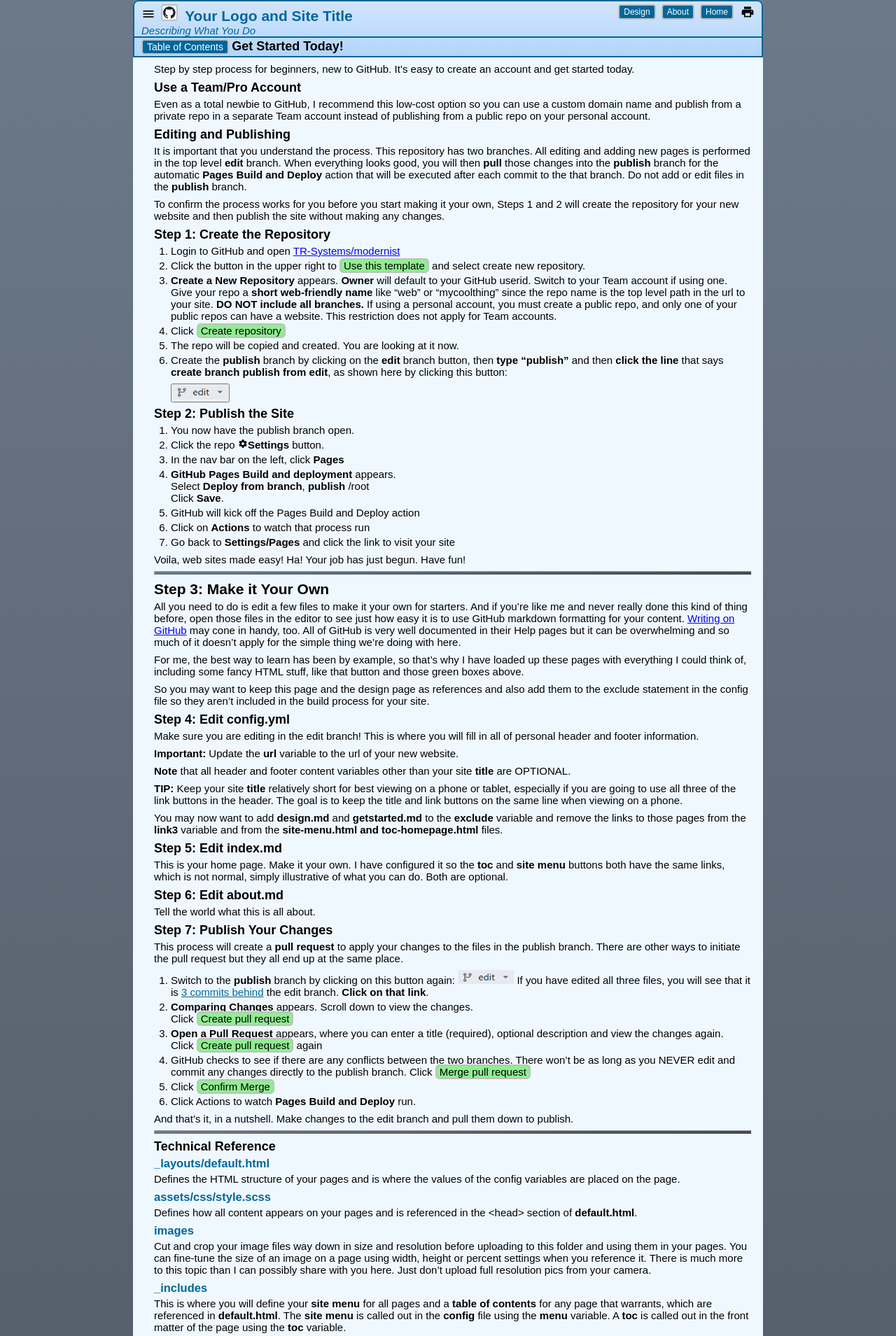
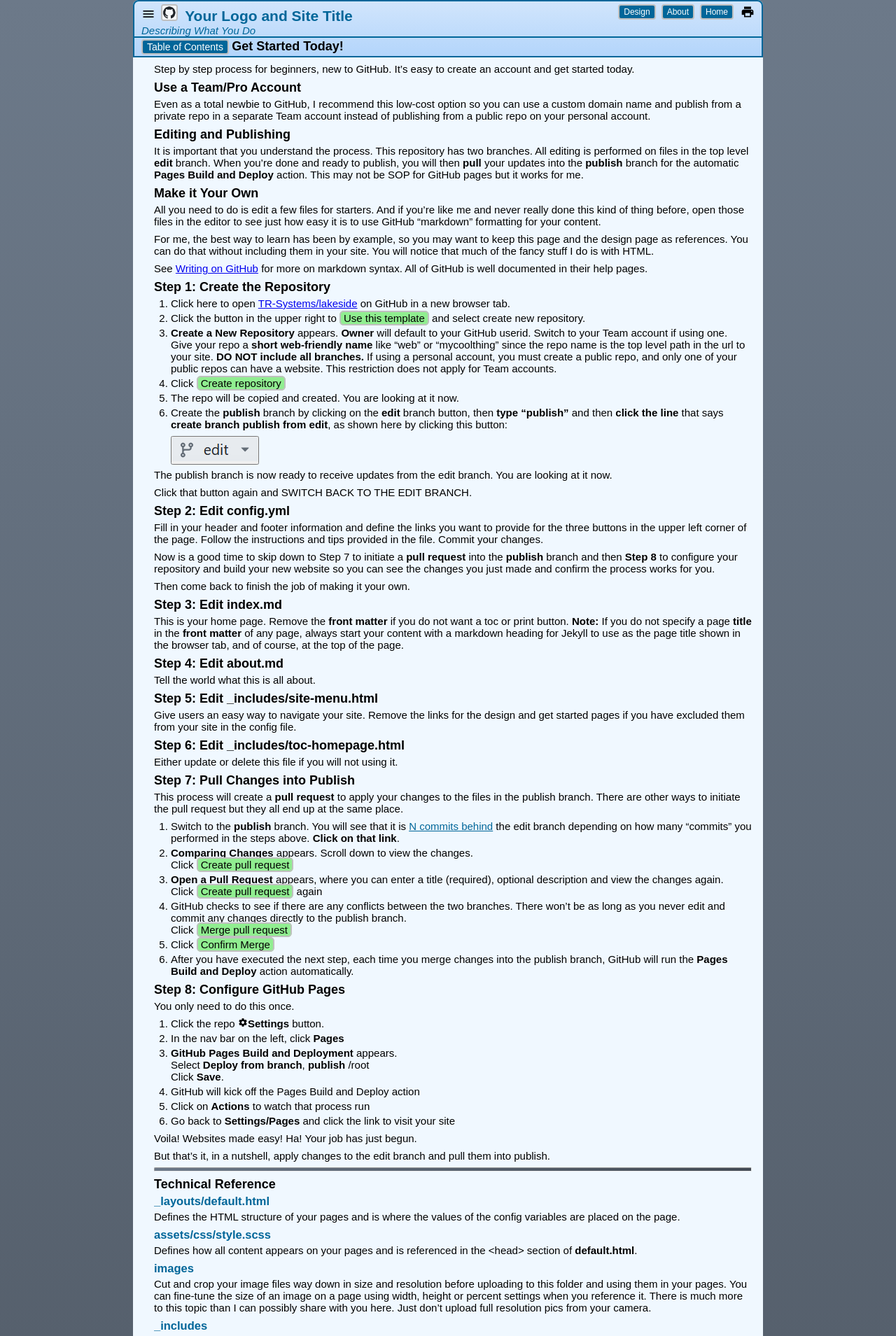
Before and after one commit to TR-Systems/modernist, a Jekyll site: the page built from getstarted.md, in a window 1280 px wide. Shown: the top 1909 px of the page at 70% size. Built offline with Jekyll 4.4.1, drawn with Linux system fonts in a browser that asks for light colours; our own code applies the rules of GitHub Pages for plain Markdown files; some of the changed text lies outside the part shown.

Commit message:
overhaul get started

````diff
--- a/_includes/toc-getstarted.html
+++ b/_includes/toc-getstarted.html
@@ -4,12 +4,9 @@
 <div id="tocContent" class="drop-content">
 <a href="#editing-and-publishing">Editing and Publishing</a>
 <a href="#step-1-create-the-repository">Step 1: Create the Repository</a>
-<a href="#step-2-publish-the-site">Step 2: Publish the Site</a>
-<a href="#step-3-make-it-your-own">Step 3: Make it Your Own</a>
-<a href="#step-4-edit-configyml">Step 4: Edit _config.yml</a>
-<a href="#step-5-edit-indexmd">Step 5: Edit index.md</a>
-<a href="#step-6-edit-aboutmd">Step 6: Edit about.md</a>
-<a href="#step-7-publish-your-changes">Step 7: Publish Your Changes</a>
+<a href="#step-2-edit-configyml">Step 2: Edit _config.yml</a>
+<a href="#step-7-pull-changes-into-publish">Step 7: Pull Changes into Publish</a>
+<a href="#step-8-configure-github-pages">Step 8: Configure GitHub Pages</a>
 <a href="#technical-reference">Technical Reference</a>
 <a href="#google-analytics">Google Analytics</a>
 <a href="#develop-on-windows">Develop on Windows</a>
--- a/assets/css/style.scss
+++ b/assets/css/style.scss
@@ -297,8 +297,8 @@ pre {
 
 blockquote {
   margin: 0 0 8px;
-  padding: 6px 10px;
-  border-left: 6px solid #069;
+  padding: 4px 10px;
+  border-left: 4px solid #069;
   border-radius: 0 6px 6px 0;
   background: #cce0ea;
   width: max-content;
--- a/getstarted.md
+++ b/getstarted.md
@@ -10,13 +10,17 @@ Step by step process for beginners, new to GitHub. It's easy to create an accoun
 Even as a total newbie to GitHub, I recommend this low-cost option so you can use a custom domain name and publish from a private repo in a separate Team account instead of publishing from a public repo on your personal account.
 
 ### Editing and Publishing
-It is important that you understand the process. This repository has two branches. All editing and adding new pages is performed in the  top level **edit** branch. When everything looks good, you will then **pull** those changes into the **publish** branch for the automatic **Pages Build and Deploy** action that will be executed after each commit to the that branch. Do not add or edit files in the **publish** branch.
+It is important that you understand the process. This repository has two branches. All editing is performed on files in the top level **edit** branch. When you're done and ready to publish, you will then **pull** your updates into the **publish** branch for the automatic **Pages Build and Deploy** action. This may not be SOP for GitHub pages but it works for me.
 
-To confirm the process works for you before you start making it your own, Steps 1 and 2 will create the repository for your new website and then publish the site without making any changes.
+### Make it Your Own
+All you need to do is edit a few files for starters. And if you're like me and never really done this kind of thing before, open those files in the editor to see just how easy it is to use GitHub "markdown" formatting for your content.
+
+For me, the best way to learn has been by example, so you may want to keep this page and the design page as references. You can do that without including them in your site. You will notice that much of the fancy stuff I do is with HTML.
+
+See [Writing on GitHub](https://docs.github.com/en/get-started/writing-on-github/getting-started-with-writing-and-formatting-on-github/basic-writing-and-formatting-syntax){:target="_blank"} for more on markdown syntax. All of GitHub is well documented in their help pages.
 
 ### Step 1: Create the Repository
-
-1. Login to GitHub and open [TR-Systems/modernist](https://github.com/tr-systems/modernist){:target="_blank"}
+1. Click here to open [TR-Systems/lakeside](https://github.com/tr-systems/lakeside){:target="_blank"} on GitHub in a new browser tab.
 2. Click the button in the upper right to <span style="border:2px solid silver;border-radius:6px;padding:0 4px;background-color:lightgreen;">Use this template</span> and select create new repository.
 3. **Create a New Repository** appears. **Owner** will default to your GitHub userid. Switch to your Team account if using one. Give your repo a **short web-friendly name** like "web" or "mycoolthing" since the repo name is the top level path in the url to your site. **DO NOT include all branches.** If using a personal account, you must create a public repo, and only one of your public repos can have a website. This restriction does not apply for Team accounts.
 4. Click <span style="border:2px solid silver;border-radius:6px;padding:0 4px;background-color:lightgreen;">Create repository</span>
@@ -25,67 +29,64 @@ To confirm the process works for you before you start making it your own, Steps
 
 <div class="dropdown">
 <button type="image" onclick="myButtonClick()" style="margin-left:24px; margin-bottom:6px; padding:0;">
-<img src="images/edit.png" style="height:20px; width:80px;">
+<img src="images/edit.png">
 </button>
 <div id="myButtonContent" class="drop-content" style="position:relative; margin-left:24px; background-color:aliceblue; box-shadow:none; padding:0;">
 <img src="images/createbranch.png">
 </div>
 </div>
 
-### Step 2: Publish the Site
+The publish branch is now ready to receive updates from the edit branch. You are looking at it now.
 
-1. You now have the publish branch open.
+Click that button again and SWITCH BACK TO THE EDIT BRANCH.
+
+### Step 2: Edit config.yml
+Fill in your header and footer information and define the links you want to provide for the three buttons in the upper left corner of the page. Follow the instructions and tips provided in the file. Commit your changes.
+
+Now is a good time to skip down to Step 7 to initiate a **pull request** into the **publish** branch and then **Step 8** to configure your repository and build your new website so you can see the changes you just made and confirm the process works for you.
+
+Then come back to finish the job of making it your own.
+
+### Step 3: Edit index.md
+This is your home page. Remove the **front matter** if you do not want a toc or print button. **Note:** If you do not specify a page **title** in the **front matter** of any page, always start your content with a markdown heading for Jekyll to use as the page title shown in the browser tab, and of course, at the top of the page.
+
+### Step 4: Edit about.md
+Tell the world what this is all about.
+
+### Step 5: Edit _includes/site-menu.html
+Give users an easy way to navigate your site. Remove the links for the design and get started pages if you have excluded them from your site in the config file.
+
+### Step 6: Edit _includes/toc-homepage.html
+Either update or delete this file if you will not using it.
+
+### Step 7: Pull Changes into Publish
+This process will create a **pull request** to apply your changes to the files in the publish branch. There are other ways to initiate the pull request but they all end up at the same place.
+
+1. Switch to the **publish** branch. You will see that it is <span style="color:#069;text-decoration:underline;">N commits behind</span> the edit branch depending on how many "commits" you performed in the steps above. **Click on that link**.
+2. **Comparing Changes** appears. Scroll down to view the changes.<br>
+Click <span style="border:2px solid silver;border-radius:6px;padding:0 4px;background-color:lightgreen;">Create pull request</span>
+3. **Open a Pull Request** appears, where you can enter a title (required), optional description and view the changes again.<br>
+Click <span style="border:2px solid silver;border-radius:6px;padding:0 4px;background-color:lightgreen;">Create pull request</span> again
+4. GitHub checks to see if there are any conflicts between the two branches. There won't be as long as you never edit and commit any changes directly to the publish branch.<br>
+Click <span style="border:2px solid silver;border-radius:6px;padding:0 4px;background-color:lightgreen;">Merge pull request</span>
+5. Click <span style="border:2px solid silver;border-radius:6px;padding:0 4px;background-color:lightgreen;">Confirm Merge</span>
+6. After you have executed the next step, each time you merge changes into the publish branch, GitHub will run the **Pages Build and Deploy** action automatically.
+
+### Step 8: Configure GitHub Pages
+You only need to do this once.
+
 2. Click the repo  <i class="material-icons" style="font-size:14px;">settings</i>**Settings** button.
 3. In the nav bar on the left, click **Pages**
-4. **GitHub Pages Build and deployment** appears.<br>
+4. **GitHub Pages Build and Deployment** appears.<br>
 Select **Deploy from branch**, **publish** /root<br>
 Click **Save**.
 5. GitHub will kick off the Pages Build and Deploy action
 6. Click on **Actions** to watch that process run
 7. Go back to **Settings/Pages** and click the link to visit your site
 
-Voila, web sites made easy! Ha! Your job has just begun. Have fun!
+Voila! Websites made easy! Ha! Your job has just begun.
 
----
-
-## Step 3: Make it Your Own
-All you need to do is edit a few files to make it your own for starters. And if you're like me and never really done this kind of thing before, open those files in the editor to see just how easy it is to use GitHub markdown formatting for your content. [Writing on GitHub](https://docs.github.com/en/get-started/writing-on-github){:target="_blank"} may cone in handy, too. All of GitHub is very well documented in their Help pages but it can be overwhelming and so much of it doesn't apply for the simple thing we're doing with here.
-
-For me, the best way to learn has been by example, so that's why I have loaded up these pages with everything I could think of, including some fancy HTML stuff, like that button and those green boxes above.
-
-So you may want to keep this page and the design page as references and also add them to the exclude statement in the config file so they aren't included in the build process for your site.
-
-### Step 4: Edit config.yml
-Make sure you are editing in the edit branch! This is where you will fill in all of personal header and footer information.
-
-**Important:** Update the **url** variable to the url of your new website.
-
-**Note** that all header and footer content variables other than your site **title** are OPTIONAL.
-
-**TIP:** Keep your site **title** relatively short for best viewing on a phone or tablet, especially if you are going to use all three of the link buttons in the header. The goal is to keep the title and link buttons on the same line when viewing on a phone.
-
-You may now want to add **design.md** and **getstarted.md** to the **exclude** variable and remove the links to those pages from the **link3** variable and from the **site-menu.html and toc-homepage.html** files.
-
-### Step 5: Edit index.md
-This is your home page. Make it your own. I have configured it so the **toc** and **site menu** buttons both have the same links, which is not normal, simply illustrative of what you can do. Both are optional.
-
-### Step 6: Edit about.md
-Tell the world what this is all about.
-
-### Step 7: Publish Your Changes
-This process will create a **pull request** to apply your changes to the files in the publish branch. There are other ways to initiate the pull request but they all end up at the same place.
-
-1. Switch to the **publish** branch by clicking on this button again:
-<img src="images/edit.png" style="height:20px; width:80px;"> If you have edited all three files, you will see that it is <span style="color:#069;text-decoration:underline;">3 commits behind</span> the edit branch. **Click on that link**.
-2. **Comparing Changes** appears. Scroll down to view the changes.<br>
-Click <span style="border:2px solid silver;border-radius:6px;padding:0 4px;background-color:lightgreen;">Create pull request</span>
-3. **Open a Pull Request** appears, where you can enter a title (required), optional description and view the changes again.<br>
-Click <span style="border:2px solid silver;border-radius:6px;padding:0 4px;background-color:lightgreen;">Create pull request</span> again
-4. GitHub checks to see if there are any conflicts between the two branches. There won't be as long as you NEVER edit and commit any changes directly to the publish branch. Click <span style="border:2px solid silver;border-radius:6px;padding:0 4px;background-color:lightgreen;">Merge pull request</span>
-5. Click <span style="border:2px solid silver;border-radius:6px;padding:0 4px;background-color:lightgreen;">Confirm Merge</span>
-6. Click Actions to watch **Pages Build and Deploy** run.
-
-And that's it, in a nutshell. Make changes to the edit branch and pull them down to publish.
+But that's it, in a nutshell, apply changes to the edit branch and pull them into publish.
 
 ---
 
@@ -111,7 +112,9 @@ This is the script that displays the dropdown list for the site menu and toc but
 ---
 
 #### Google Analytics
-Google Analytics is configured for the GA stream "**tr-systems.github.io/modernist/**" by using an **if** statement in **default.html** that you will need to update after you get your own GA account and stream configured, along with the GA code snippet in the **_includes** folder, should you so desire. You can leave it all in place for now. The GA code won't be included in your pages.
+Setting up Google Analytics is easy. All you need to do is create an account and then define a "stream" for it to monitor, that being the url for your website. That will provide you with the "code snippet" that you need to put into an html file in the **_includes** folder and then call it out using the **google-analytics** variable in the config file.
+
+So until then, please be sure to comment-out that variable in your config file. Thank you!
 
 ---
 
@@ -129,38 +132,27 @@ gem -v returns 3.4.19
 bundle -v returns Bundler version 2.5.6
 jekyll -v returns jekyll 4.3.3
 ```
-4. Clone the top level edit branch of the modernist repo using GitHub Desktop
-5. Add **.gitignore** file to modernist root
-```
-_site
-_posts
-Gemfile
-Gemfile.lock
-.sass-cache
-.jekyll-cache
-.jekyll-metadata
-vendor
-```
-5. Add **Gemfile** to modernist root:
+4. Clone the edit branch of your repo using GitHub Desktop
+5. Add **Gemfile** to the root folder
 ```
 source "https://rubygems.org"
 gem "github-pages", group: :jekyll_plugins
 gem "webrick"
 gem "wdm"
 ```
-6. Open Git Bash and switch to modernist root (edit branch)
+6. Open Git Bash and cd to your repo root folder (edit branch)
 7. Run **bundle install**<br>
 Ok, 98 gems installed, a brick of web I guess.
 8. Run **bundle exec jekyll serve**
 
-The site now builds. [Check it out!](http://localhost:4000)
+The site now builds and is served locally from the **_site** folder, where you will see your markdown files converted to html. [Check it out!](http://localhost:4000)
 
 1. You can now add or update files in the local clone of the repository ***on the fly*** with the jekyll server running and see them instantly in your browser with a page refresh.
 2. When you're done, review your changes using GitHub Desktop and then **push** them up to the **edit branch** on GitHub.
 3. Then, on GitHub, create the pull request into the publish branch for "pages build and deploy".
 
 ### Editing on Windows
-I'm using [Notepad++](https://notepad-plus-plus.org/downloads/){:target="_blank"}. I like the folder workspace on the left, and how it highlights content when editing. It also has tabs for editing multiple files. My only TIP is to set a block cursor and have tabs converted to spaces. You will have to dig through the settings to find those.
+I'm using [Notepad++](https://notepad-plus-plus.org/downloads/){:target="_blank"}. I like the folder workspace on the left, and how it highlights content when editing. It also has tabs for editing multiple files. My only tip is to set a block cursor and have tabs converted to spaces. You will have to dig through the settings to find those.
 
 ---
 
@@ -170,29 +162,28 @@ I'm using [Notepad++](https://notepad-plus-plus.org/downloads/){:target="_blank"
 1. Install Ruby and Jekyll per the doc referenced above and confirm:<br>
 ruby -v returns 3.1.2p20<br>
 jekyll -v returns 4.3.3
-2. Cd to local **github** folder and run **git clone 'url to modernist repo'**
-3. Add **.gitignore** file to repo root as above for Windows
-4. Add **Gemfile** to modernist root, without "wdm"
+2. Cd to local **github** folder and run **git clone 'url to your website repo'**
+3. Add **Gemfile** to the root folder, without "wdm"
 ```
 source "https://rubygems.org"
 gem "github-pages", group: :jekyll_plugins
 gem "webrick"
 ```
-5. Cd to **modernist** and run **git fetch** to get some changes between step 2 and now
-6. **sudo su**
-7. Run **bundle add webrick**<br>
+4. Cd to the root folder of your repository and run **git fetch** to get some changes between step 2 and now
+5. **sudo su**
+6. Run **bundle add webrick**<br>
 Adds a LOT of Jekyll gems, themes and other web stuff, a brick of web I guess.
-8. **exit** out of su
-9. Run **bundle install**<br>
+7. **exit** out of su
+8. Run **bundle install**<br>
 Ok, 97 gems now installed (one less than Windows, no wdm)
-11. Run **bundle exec jekyll serve**
-12. Yay! It works!
+9. Run **bundle exec jekyll serve**
+10. Yay! It works!
 
 FINALLY, for the first time in this never ending all time consuming silly winter project of mine, something actually worked on the first attempt! Without a single rat hole to chase down first.
 
 ---
 
-Fun stuff! Hope it works for you, too!
+Fun stuff... hope it is for you, too!
 
 ---
 
````
Also changed, not shown: index.md (+1 -1 lines), README.md.
